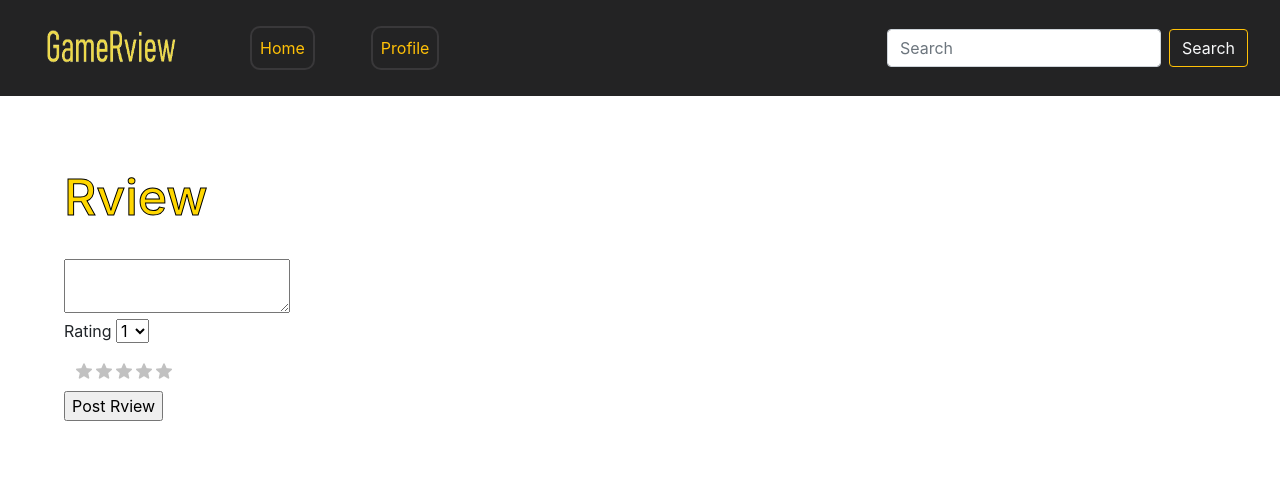
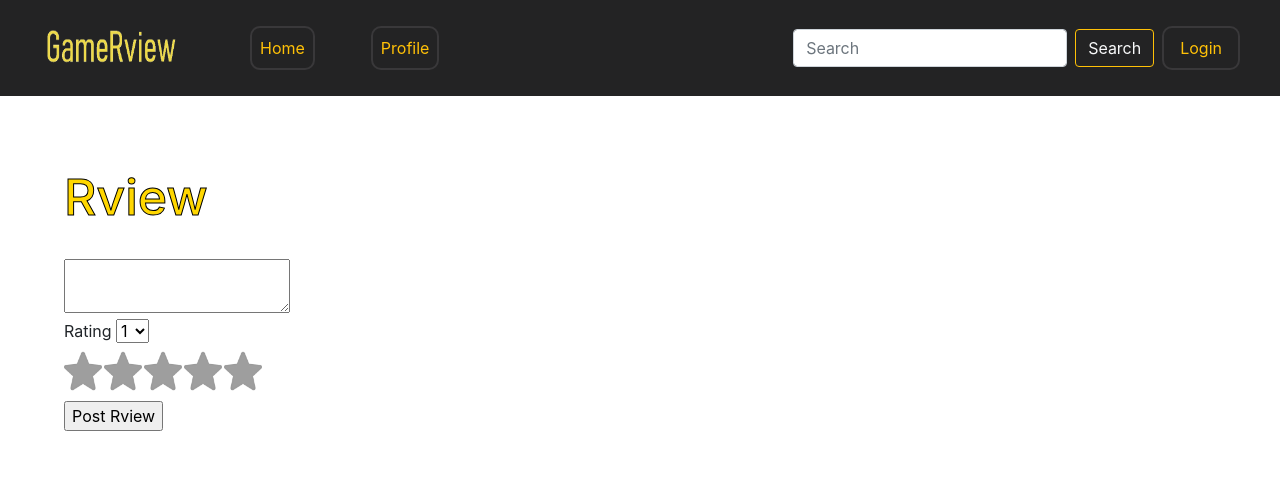
Before and after one commit to Orion-CS/GameRview, a Flask app: page /review/1/ in a window 1280 px wide. Shown: the top 494 px of the page. Run offline with Flask 2, Linux system fonts and the light colour scheme; some libraries are stand-ins or nearby versions.

Commit message:
Review Stars!
it's... finished

```diff
--- a/static/scripts/rating.js
+++ b/static/scripts/rating.js
@@ -3,6 +3,65 @@ window.addEventListener("DOMContentLoaded", async () => {
 
     window.myNameSpace.counter = 0;
 })
+
+let responseField = document.getElementById('rating');
+let starsContainer = document.getElementById("stars");
+let active = -1
+
+responseField.addEventListener("click", () => onDropClick(0))
+
+for (let i=0; i<5 ;i++){
+    let starImg = document.createElement("img");
+    starImg.src = "/static/icons/stargray.png";
+    starImg.className = "star-style";
+    starsContainer.appendChild(starImg);
+
+    starImg.addEventListener("mouseover", () => onStarHover(i));
+    starImg.addEventListener("mouseleave", onStarOut);
+    starImg.addEventListener("click", () => onStarClick(i));
+}
+
+let stars = document.querySelectorAll(".star-style");
+
+function onDropClick(i){
+let responseField = document.getElementById('rating');
+i = responseField.value-1
+console.log(i);
+fixStars(i);
+}
+
+function onStarHover(i){
+fill(i);
+}
+
+function fill(ratingVal){
+    for(let i=0; i<5 ;i++){
+        if(i<=ratingVal){
+            stars[i].src = "/static/icons/star.png"
+        }else{
+            stars[i].src = "/static/icons/stargray.png"
+        }
+    }
+}
+
+function fixStars(ratingVal){
+    let responseField = document.getElementById('rating');
+    if(responseField.value != ratingVal){
+            active = ratingVal;
+            fill(active);
+        }
+    }
+
+function onStarOut(){
+    fill(active);
+}
+
+function onStarClick(i){
+    active = i
+    let responseField = document.getElementById('rating');
+    responseField.value = i+1;
+    fill(active);
+}
 //     const starButton1 = document.getElementById("star1");
 //     const starButton2 = document.getElementById("star2");
 //     const starButton3 = document.getElementById("star3");
@@ -36,14 +95,5 @@ window.addEventListener("DOMContentLoaded", async () => {
 //     starButton5.style.color = "yellow";
 // }
 
-const stars = document.querySelectorAll(".stars img");
-
-stars.forEach((star, cindex) => {
-    star.addEventListener("click", () => {
-        stars.forEach((otherStar, otherIndex) => {
-            if(otherIndex <= cindex) {
-            otherStar.classList.add("active")
-            }
-        })
-    })
-})
+// const stars = document.querySelectorAll(".stars a");
+// const star = document.querySelector(".stars");
--- a/static/styles/reviewform.css
+++ b/static/styles/reviewform.css
@@ -14,30 +14,49 @@
     font-size: 50px;
     border-width: 2px;
 }
-.stars{
+
+.wrapper{
+    display: flex;
+    flex-direction: column;
+    height: 50px;
+    overflow: hidden;
+}
+
+.star-style{
+    height: 40px;
+    width: 40px;
+    padding-right: 2px;
+}
+
+.star-value{
+    margin-top: 5px;
+    font-size: 30px;
+    font-weight: 600;
+}
+/* .stars{
     display: flex;
     padding: 10px;
 }
 
 
-.stars img{
+.stars a{
     filter: grayscale();
     cursor: pointer;
     padding: 2px;
 }
 
-.stars:hover img{
+.stars:hover a{
     filter: none;
 }
 
-.stars img:hover{
+.stars a:hover{
     filter: none;
 }
 
-.stars img:hover ~ img{
+.stars a:hover ~ a{
     filter: grayscale();
 }
 
-.stars img.active{
+.stars a.active{
     filter: none;
-}
+} */
--- a/templates/game_page.html
+++ b/templates/game_page.html
@@ -85,7 +85,7 @@
       <div class="row">
         <h3 id="reviews-header">Reviews</h3>
         {% if current_user.is_authenticated %}
-          <a id="add-review" class="btn btn-primary" href="/review/{{game.id}}" role="button">Add Review</a>
+          <a id="add-review" class="btn btn-dark text-warning" href="/review/{{game.id}}" role="button">Add Review</a>
         {% endif %}
       </div>
       {% if reviewTups %}
--- a/templates/login_page.html
+++ b/templates/login_page.html
@@ -75,12 +75,12 @@
 
       <div>
       {# add submit button #}
-      <div>{{ form.submit(class="btn btn-primary") }}</div>
+      <div>{{ form.submit(class="btn btn-dark text-warning") }}</div>
 
       </div>
   </form>
   <div>
-    <a class="btn btn-primary" href="{{ url_for('get_register') }}" role="button">Don't have an account?</a>
+    <a class="btn btn-dark text-warning" href="{{ url_for('get_register') }}" role="button">Don't have an account?</a>
   </div>
   </body>
 </html>
--- a/templates/review_form.html
+++ b/templates/review_form.html
@@ -10,7 +10,7 @@
     integrity="sha384-Gn5384xqQ1aoWXA+058RXPxPg6fy4IWvTNh0E263XmFcJlSAwiGgFAW/dAiS6JXm"
     crossorigin="anonymous">
     <script src="https://kit.fontawesome.com/a222c8e425.js" crossorigin="anonymous"></script>
-    <script src="/scripts/rating.js"></script>
+    <script src="/static/scripts/rating.js" defer></script>
     <script src="https://code.jquery.com/jquery-3.2.1.slim.min.js" integrity="sha384-KJ3o2DKtIkvYIK3UENzmM7KCkRr/rE9/Qpg6aAZGJwFDMVNA/GpGFF93hXpG5KkN" crossorigin="anonymous"></script>
     <script src="https://cdn.jsdelivr.net/npm/popper.js@1.12.9/dist/umd/popper.min.js" integrity="sha384-ApNbgh9B+Y1QKtv3Rn7W3mgPxhU9K/ScQsAP7hUibX39j7fakFPskvXusvfa0b4Q" crossorigin="anonymous"></script>
     <script src="https://cdn.jsdelivr.net/npm/bootstrap@4.0.0/dist/js/bootstrap.min.js" integrity="sha384-JZR6Spejh4U02d8jOt6vLEHfe/JQGiRRSQQxSfFWpi1MquVdAyjUar5+76PVCmYl" crossorigin="anonymous"></script>
@@ -24,6 +24,9 @@
     <form class="form-inline my-2 my-lg-0  ml-auto mr-3 order-lg-last">
       <input class="form-control mr-sm-2 " type="search" placeholder="Search">
       <button class="text-light btn btn-outline-warning my-2 my-sm-0" type="submit">Search</button>
+      {% if not current_user.is_authenticated %}
+        <a class="nav-link text-warning" href="/login/">Login <span class="sr-only">(current)</span></a>
+        {% endif %}
     </form>
     <button class="navbar-toggler" type="button" data-toggle="collapse" data-target="#navbarSupportedContent" aria-controls="navbarSupportedContent" aria-expanded="false" aria-label="Toggle navigation">
       <span class="navbar-toggler-icon bg-secondary"></span>
@@ -60,12 +63,9 @@
             {{ form.rating() }}
         </div>
 
-        <div class="stars">
-            <img src="\static\icons\star.png" alt="star-1" width="20" height="20">
-            <img src="\static\icons\star.png" alt="star-1" width="20" height="20">
-            <img src="\static\icons\star.png" alt="star-1" width="20" height="20">
-            <img src="\static\icons\star.png" alt="star-1" width="20" height="20">
-            <img src="\static\icons\star.png" alt="star-1" width="20" height="20">
+        <div class="wrapper">
+            <div id="stars" class="starsContainer"></div>
+            <div id="display-star-value" class="star-value"></div>
         </div>
 
         <div>
```
Also changed, not shown: static/icons/stargray.png (added).
